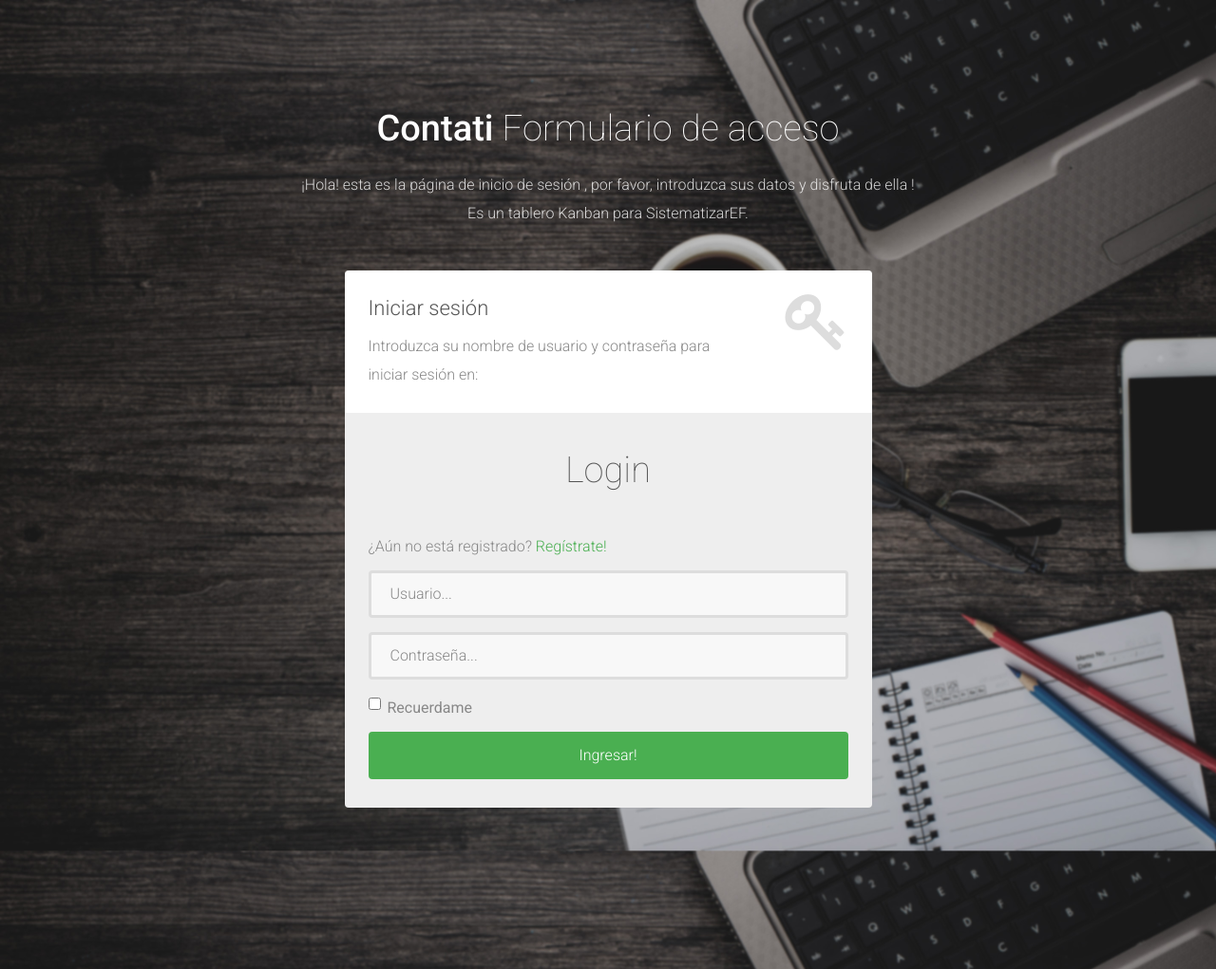
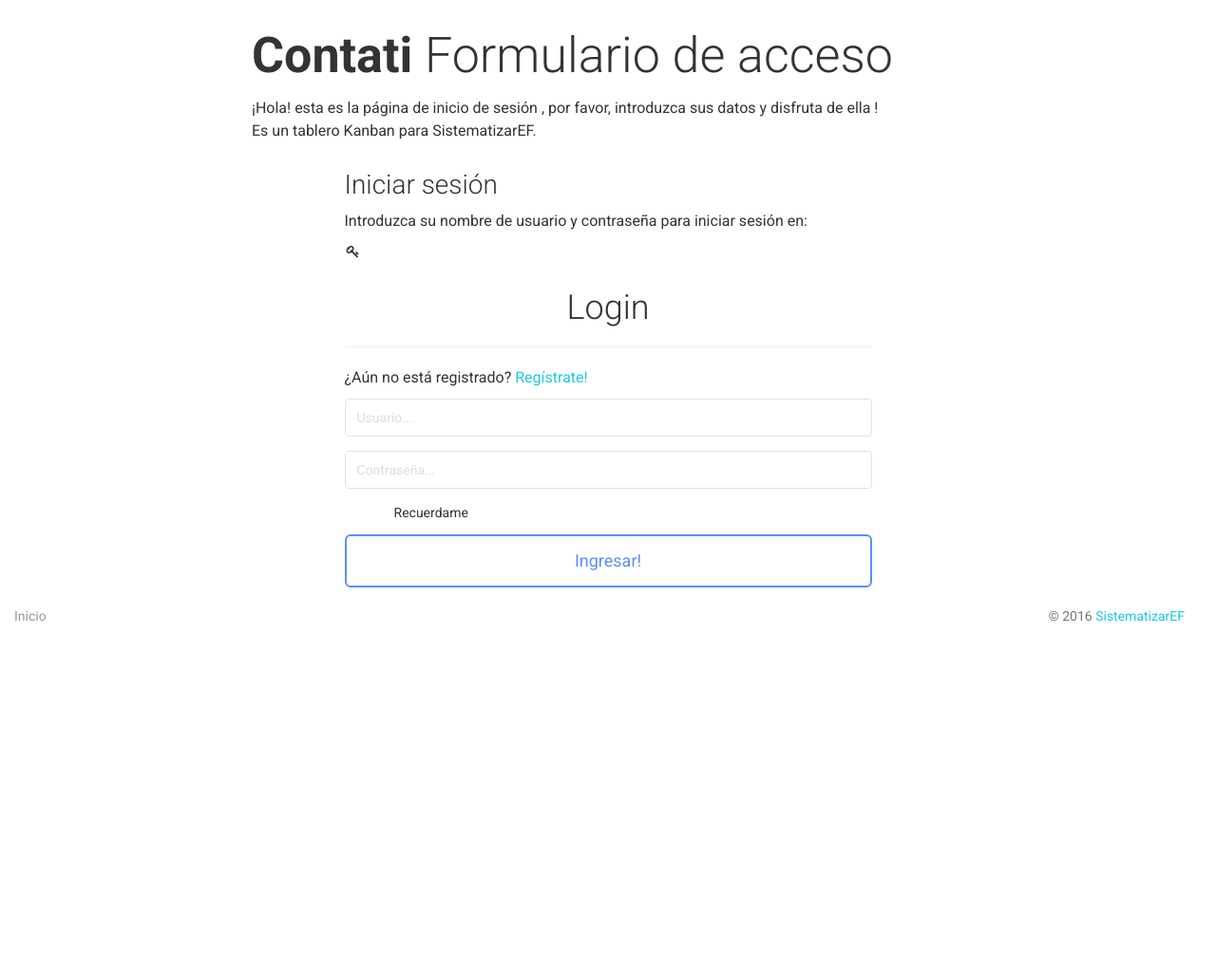
Before and after one commit to stzef/contati, a Django app: template people/templates/login.html in a window 1280 px wide. Shown: the whole page at 95% size. After the commit the page ends 655 px from the top, so only its background shows below. Run offline with Django 3.2, Linux system fonts and the light colour scheme; the template is opened without the code that fills it, so the values that code supplies are empty; some libraries are stand-ins or nearby versions.

Commit message:
cambiando login

```diff
--- a/people/templates/login.html
+++ b/people/templates/login.html
@@ -1,31 +1,36 @@
 {% load staticfiles %}
-<!DOCTYPE html>
+<!doctype html>
 <html lang="en">
+<head>
+    <meta charset="utf-8" />
+    <link rel="icon" type="image/png" href="../static/img/favicon.ico">
+    <meta http-equiv="X-UA-Compatible" content="IE=edge,chrome=1" />
 
-    <head>
+    <title>Contati - Dashboard</title>
 
-        <meta charset="utf-8">
-        <meta http-equiv="X-UA-Compatible" content="IE=edge">
-        <meta name="viewport" content="width=device-width, initial-scale=1">
-        <title>Login</title>
+    <meta content='width=device-width, initial-scale=1.0, maximum-scale=1.0, user-scalable=0' name='viewport' />
+    <meta name="viewport" content="width=device-width" />
 
-        <!-- CSS -->
-        <link rel="stylesheet" href="http://fonts.googleapis.com/css?family=Roboto:400,100,300,500">
-        <link rel="stylesheet" href="{% static 'bootstrap/css/bootstrap.min.css' %}">
-        <link rel="stylesheet" href="{% static 'css/font-awesome.min.css' %}">
-        <link rel="stylesheet" href="{% static 'login/css/form-elements.css' %}">
-        <link rel="stylesheet" href="{% static 'login/css/style.css' %}">
 
-        <!-- para poner el favicon
-        <link rel="shortcut icon" href="">
-        <link rel="apple-touch-icon-precomposed" sizes="144x144" href="">
-        <link rel="apple-touch-icon-precomposed" sizes="114x114" href="">
-        <link rel="apple-touch-icon-precomposed" sizes="72x72" href="">
-        <link rel="apple-touch-icon-precomposed" href="">
-         -->
+    <!-- Bootstrap core CSS     -->
+    <link href="{% static 'bootstrap/css/bootstrap.min.css' %}" rel="stylesheet" />
 
-    </head>
+    <!-- Animation library for notifications   -->
+    <link href="{% static 'css/animate.min.css' %}" rel="stylesheet"/>
 
+    <!--  Light Bootstrap Table core CSS    -->
+    <link href="{% static 'css/light-bootstrap-dashboard.css' %}" rel="stylesheet"/>
+    <link href="{% static 'css/demo.css' %}" rel="stylesheet" />
+
+    <!--     Fonts and icons     -->
+    <link href="http://maxcdn.bootstrapcdn.com/font-awesome/4.2.0/css/font-awesome.min.css" rel="stylesheet">
+    <link href='http://fonts.googleapis.com/css?family=Roboto:400,700,300' rel='stylesheet' type='text/css'>
+    <link href="{% static 'css/pe-icon-7-stroke.css' %}" rel="stylesheet" />
+    <link href="{% static 'css/datetimepicker.css' %}" rel="stylesheet" />
+
+</head>
+<div class="content">
+    <div class="container-fluid">
     <body>
 
         <div class="top-content">
@@ -98,7 +103,51 @@
         <script src="{% static 'bootstrap/js/bootstrap.min.js' %}"></script>
         <script src="{% static 'js/jquery.backstretch.min.js' %}"></script>
         <script src="{% static 'js/scripts.js' %}"></script>
+    </div>
+    <footer class="footer">
+            <div class="container-fluid">
+                <nav class="pull-left">
+                    <ul>
+                        <li>
+                            <a href="{% url 'index' %}">
+                                Inicio
+                            </a>
+                        </li>
+                    </ul>
+                </nav>
+                <p class="copyright pull-right">
+                    &copy; 2016 <a href="#">SistematizarEF</a>
+                </p>
+            </div>
+        </footer>
+
+</div>
 
     </body>
+ <!--   Core JS Files   -->
+    <script src="{% static 'js/jquery.min.js' %}" type="text/javascript"></script>
+    <script src="{% static 'bootstrap/js/bootstrap.min.js' %}" type="text/javascript"></script>
+
+    <!--  Checkbox, Radio & Switch Plugins -->
+    <script src="{% static 'js/bootstrap-checkbox-radio-switch.js' %}"></script>
+
+    <!--  Charts Plugin -->
+    <script src="{% static 'js/chartist.min.js' %}"></script>
+
+    <!--  Notifications Plugin    -->
+    <script src="{% static 'js/bootstrap-notify.js' %}"></script>
+
+    <!-- Light Bootstrap Table Core javascript and methods for Demo purpose -->
+    <script src="{% static 'js/light-bootstrap-dashboard.js' %}"></script>
+
+    <script src="{% static 'js/moment.js' %}"></script>
+
+    <script src="{% static 'js/datetimepicker.js' %}"></script>
+
+    <script type="text/javascript">
+        $(function () {
+                $('.date').datetimepicker({ format:'YYYY-MM-DD HH:mm'});
+            });
+    </script>
 
 </html>
--- a/people/views.py
+++ b/people/views.py
@@ -56,7 +56,7 @@ def register_user(request):
 def login(request):
     return render_to_response('login.html', context_instance = RequestContext(request))
 
-
+@login_required
 def authenticate(request):
 
     if request.method == 'POST':
```
Also changed, not shown: people/middleware.py (deleted, +0 -15 lines), people/pipeline.py (deleted, +0 -16 lines).
